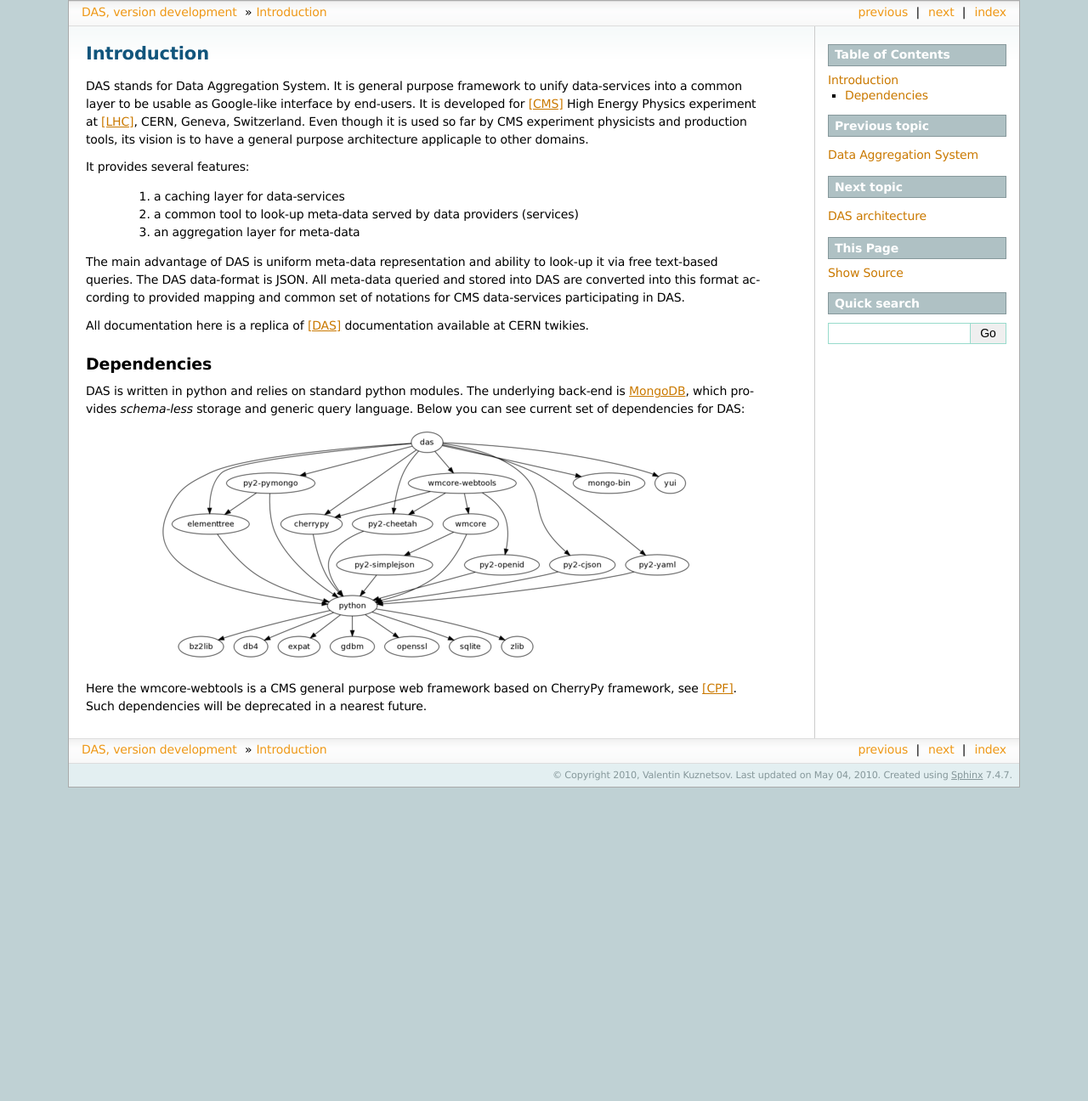
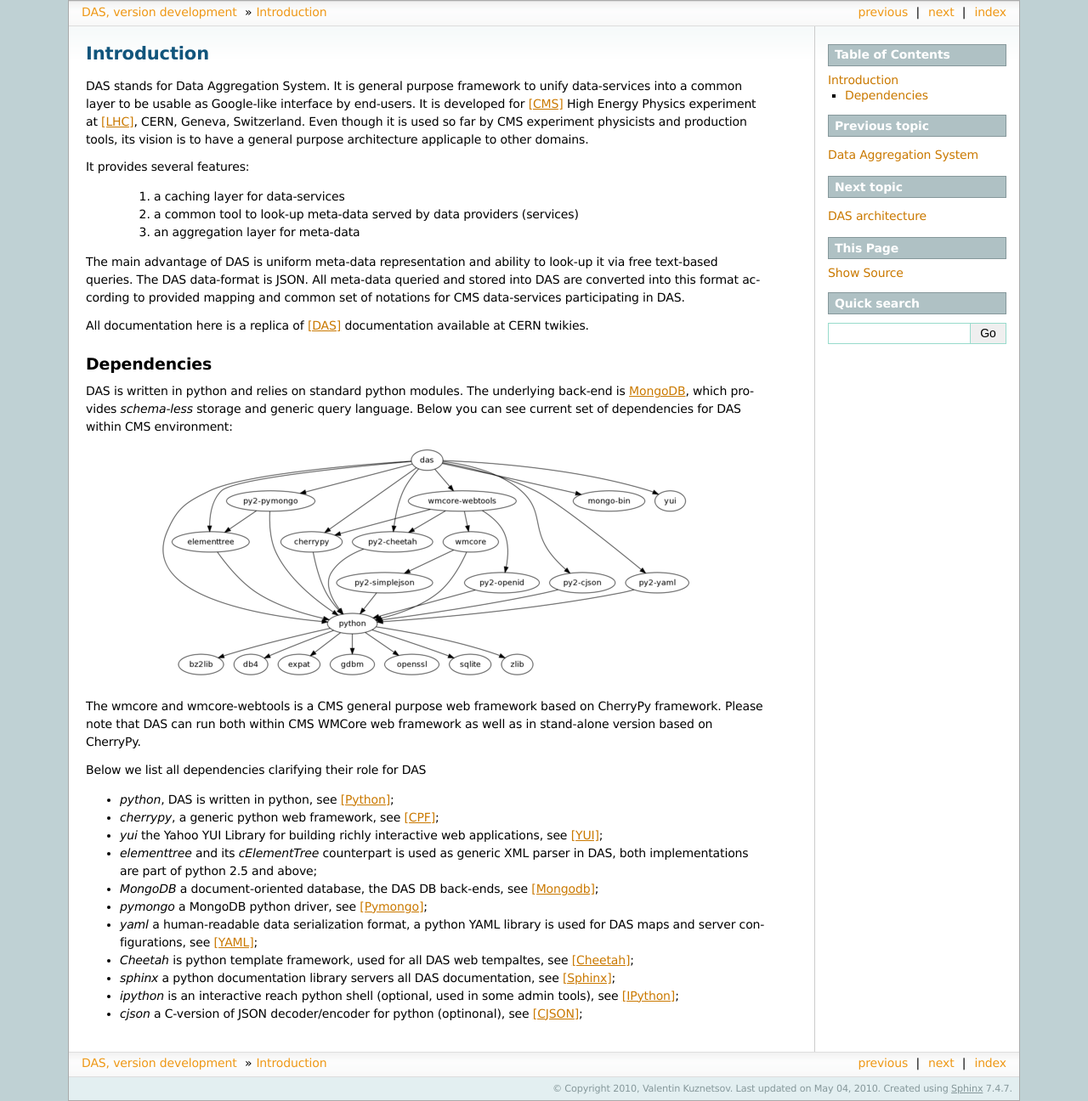
Before and after one commit to dmwm/DAS, a Sphinx documentation site: the page built from doc/sphinx/introduction.rst, in a window 1280 px wide. Shown: the whole page at 85% size. Built offline with Sphinx 7.4.7, drawn with Linux system fonts in a browser that asks for light colours; before the commit the page ends 927 px from its top, so only the background shows below that.

Commit message:
Documentation updates
git-svn-id: svn+ssh://svn.cern.ch/reps/CMSDMWM/DAS/trunk@899 4525493e-7705-40b1-a816-d608a930855b

```diff
--- a/doc/sphinx/introduction.rst
+++ b/doc/sphinx/introduction.rst
@@ -31,11 +31,34 @@ Dependencies
 DAS is written in python and relies on standard python modules.
 The underlying back-end is `MongoDB <http://www.mongodb.org>`_,
 which provides *schema-less* storage and generic query language.
-Below you can see current set of dependencies for DAS:
+Below you can see current set of dependencies for DAS within CMS
+environment:
 
 .. figure::  _images/das_dependencies.png
    :align:   center
 
-Here the wmcore-webtools is a CMS general purpose web framework
-based on CherryPy framework, see [CPF]_.
-Such dependencies will be deprecated in a nearest future.
+The wmcore and wmcore-webtools is a CMS general purpose web framework
+based on CherryPy framework. Please note that DAS can
+run both within CMS WMCore web framework as well as in stand-alone
+version based on CherryPy.
+
+Below we list all dependencies clarifying their role for DAS
+
+- *python*, DAS is written in python, see [Python]_;
+- *cherrypy*, a generic python web framework, see [CPF]_;
+- *yui* the Yahoo YUI Library for building richly interactive web applications,
+  see [YUI]_;
+- *elementtree* and its *cElementTree* counterpart is used as generic XML parser in DAS,
+  both implementations are part of python 2.5 and above;
+- *MongoDB* a document-oriented database, the DAS DB back-ends, see [Mongodb]_;
+- *pymongo* a MongoDB python driver, see [Pymongo]_;
+- *yaml* a human-readable data serialization format, a python YAML library is
+  used for DAS maps and server configurations, see [YAML]_;
+- *Cheetah* is python template framework, used for all DAS web tempaltes, see
+  [Cheetah]_;
+- *sphinx* a python documentation library servers all DAS documentation,
+  see [Sphinx]_;
+- *ipython* is an interactive reach python shell (optional, used in some admin tools),
+  see [IPython]_;
+- *cjson* a C-version of JSON decoder/encoder for python (optinonal), see
+  [CJSON]_;
```
Also changed, not shown: doc/sphinx/changelog.rst (+15 -0 lines), doc/sphinx/references.rst (+7 -0 lines).
